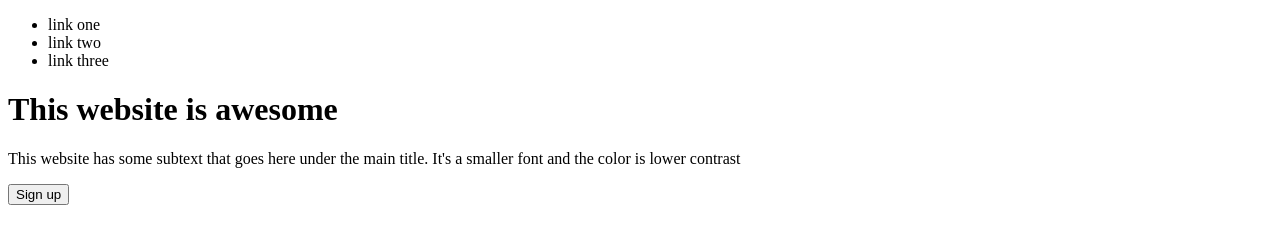
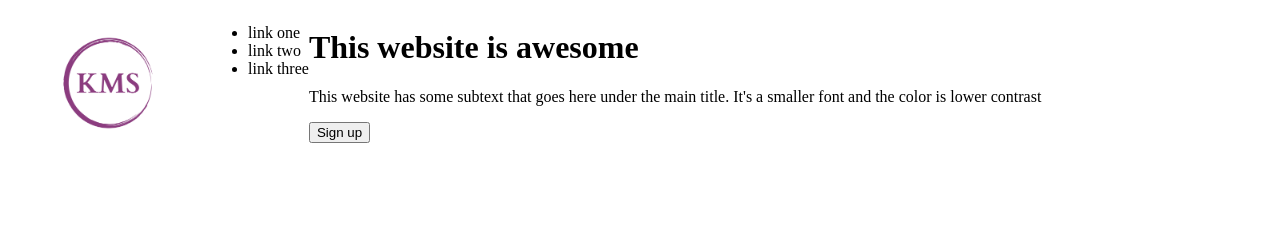
Before and after one commit to Katokrates/First-webpage, a plain HTML site: page index.html in a window 1280 px wide. Drawn offline with Linux system fonts and the light colour scheme.

Commit message:
Added logo

```diff
--- a/index.html
+++ b/index.html
@@ -10,7 +10,7 @@
 <body>
     <div class="header">
         <div class="logo">
-            <!-- Logo will be inserted here-->
+            <img id="header-logo" src="/First-webpage/img/kms-logo.png" alt="A logo of KMS.">
         </div>
         <div class="header-links">
             <ul>
--- a/styles.css
+++ b/styles.css
@@ -0,0 +1,10 @@
+.header {
+    display: flex;
+
+}
+
+#header-logo {
+    color: black;
+    height: auto;
+    width: 200px;
+}
```
Also changed, not shown: img/kms-logo.png (added).
